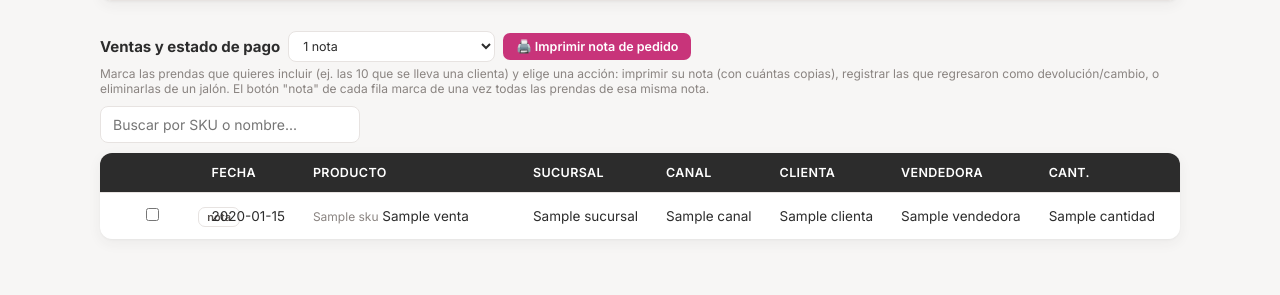
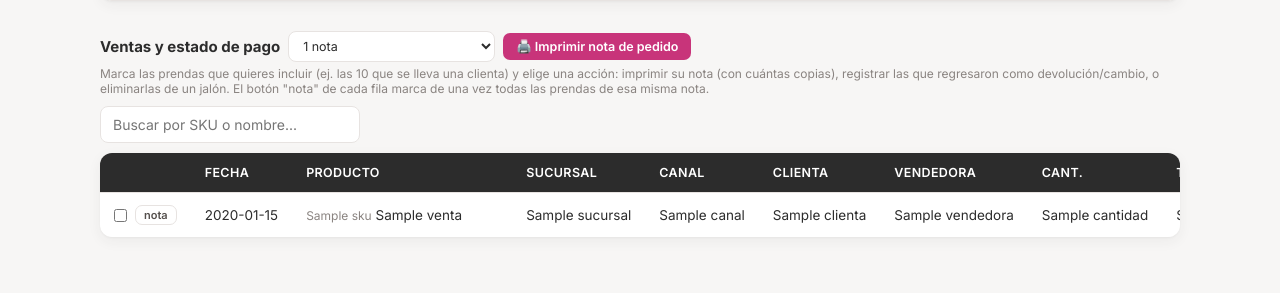
Before and after one commit to yuvalbaryosefp-alt/isha-wear-pos, a FastAPI app: template templates/ventas.html in a window 1280 px wide. Shown: the part 732-1027 px from the top of the page. After the commit the page ends 979 px from the top, so only its background shows below. Run offline with FastAPI, Linux system fonts and the light colour scheme; the template is opened without the code that fills it: most values are stand-ins (such as "Sample title", 1, 10 or a date in 2020).

Commit message:
Ventas: arreglar botón "nota" encimado sobre la fecha
La casilla heredaba width:100% del CSS global y empujaba el botón fuera
de su celda. Ahora casilla y botón van en una fila sin invadir la fecha.

Co-Authored-By: Claude Sonnet 5.5 <noreply@anthropic.com>

```diff
--- a/templates/ventas.html
+++ b/templates/ventas.html
@@ -354,9 +354,11 @@
         {% for v in ventas %}
           <tr data-nota="{{ v.nota_clave }}">
             <td>
-              <input type="checkbox" name="id" value="{{ v.id }}" form="form-nota">
-              <button type="button" class="btn-sm btn-secundario" style="padding:2px 8px; font-size:11px; margin-left:4px"
-                      onclick="marcarNota(this)" title="Marcar todas las prendas de esta nota">nota</button>
+              <div style="display:flex; align-items:center; gap:8px">
+                <input type="checkbox" name="id" value="{{ v.id }}" form="form-nota" style="width:auto; margin:0; flex:0 0 auto">
+                <button type="button" class="btn-sm btn-secundario" style="padding:2px 8px; font-size:11px"
+                        onclick="marcarNota(this)" title="Marcar todas las prendas de esta nota">nota</button>
+              </div>
             </td>
             <td>{{ v.creada_en.strftime("%d/%m/%Y %H:%M") }}</td>
             <td class="col-ancha"><span style="color:var(--texto-tenue); font-size:12px">{{ v.sku }}</span> {{ v.titulo }}</td>
```
